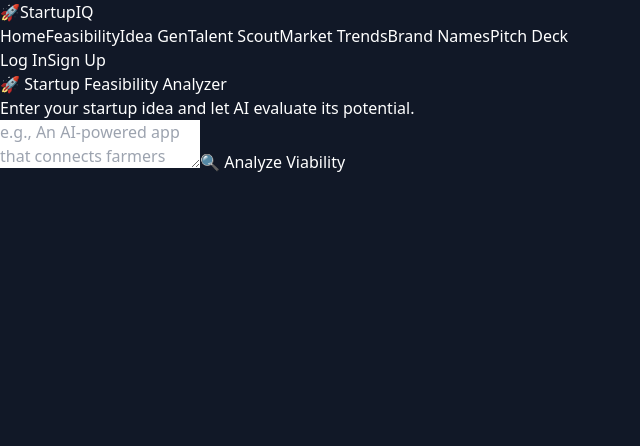
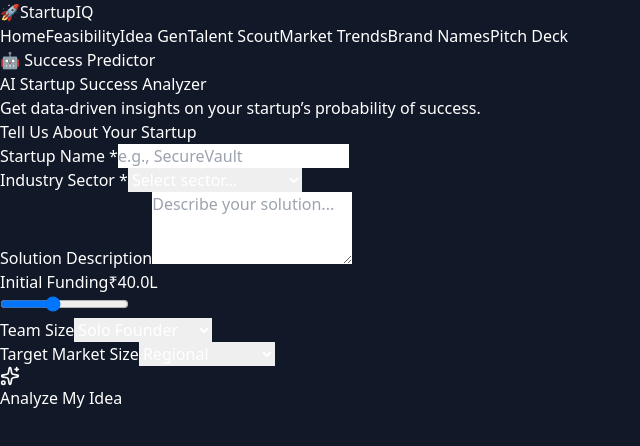
Before and after one commit to Srihariacharya/StartupIQ, a React app in the folder frontend/: page /analyze in a window 1280 px wide. Shown: the top 446 px of the page, without its empty margins (0-640 px from the left). Built offline with nearby package versions, Linux system fonts and the light colour scheme; the HTML template or start-up script is replaced by a standard one.

Commit message:
Updated IdeaAnalyzer

```diff
--- a/frontend/src/components/Navbar.jsx
+++ b/frontend/src/components/Navbar.jsx
@@ -30,13 +30,7 @@
             </div>
           </div>
 
-          {/* Login/Signup Buttons (Visual Only) */}
-          <div className="hidden md:flex items-center gap-4">
-            <button className="text-gray-300 hover:text-white font-medium transition-colors text-sm">Log In</button>
-            <button className="bg-blue-600 hover:bg-blue-500 text-white px-4 py-2 rounded-lg font-medium transition-all shadow-lg shadow-blue-500/20 hover:shadow-blue-500/40 text-sm">
-              Sign Up
-            </button>
-          </div>
+          {/* Login/Signup Buttons REMOVED */}
 
         </div>
       </div>
--- a/frontend/src/pages/IdeaAnalyzer.jsx
+++ b/frontend/src/pages/IdeaAnalyzer.jsx
@@ -1,93 +1,205 @@
 import React, { useState } from 'react';
 import axios from 'axios';
+import { Sparkles, HelpCircle, AlertCircle } from 'lucide-react';
 
 const IdeaAnalyzer = () => {
-  const [idea, setIdea] = useState('');
+  const [formData, setFormData] = useState({
+    startupName: '',
+    industry: '',
+    description: '',
+    funding: 40,
+    teamSize: 'Solo Founder',
+    marketSize: 'Regional',
+    businessModel: 'Subscription',
+    locationCritical: 'No - Fully online/remote',
+    competitors: ''
+  });
+
   const [result, setResult] = useState(null);
   const [loading, setLoading] = useState(false);
+  const [error, setError] = useState('');
 
-  const handleAnalyze = async (e) => {
-    e.preventDefault();
-    if (!idea) return alert("Please enter a startup idea!");
+  const handleChange = (e) => {
+    const { name, value } = e.target;
+    setFormData({ ...formData, [name]: value });
+  };
 
+  const handleSliderChange = (e) => {
+    setFormData({ ...formData, funding: e.target.value });
+  };
+
+  const handleSubmit = async () => {
     setLoading(true);
+    setError('');
     setResult(null);
 
     try {
-      // Make sure this endpoint matches your backend route for feasibility analysis
-      const res = await axios.post('http://127.0.0.1:5000/api/analyze', { idea });
-      setResult(res.data);
+        const response = await axios.post('http://127.0.0.1:5000/api/analyze', formData);
+        setResult(response.data);
     } catch (err) {
         console.error(err);
-      alert("Error analyzing idea. Ensure backend is running.");
+        setError("Could not connect to the server. Ensure Backend is running on port 5000.");
+    } finally {
+        setLoading(false);
     }
-    setLoading(false);
   };
 
   return (
-    <div className="min-h-screen bg-gray-900 text-white p-8 animate-fade-in">
-      <div className="max-w-4xl mx-auto">
-        <h1 className="text-3xl font-bold mb-2 text-center text-transparent bg-clip-text bg-gradient-to-r from-blue-400 to-purple-500">
-          🚀 Startup Feasibility Analyzer
-        </h1>
-        <p className="text-center text-gray-400 mb-8">
-          Enter your startup idea and let AI evaluate its potential.
+    // Updated to match project Dark Theme (bg-gray-900)
+    <div className="min-h-screen bg-gray-900 py-12 px-4 font-sans text-white">
+
+      {/* Header */}
+      <div className="max-w-4xl mx-auto mb-10 text-center md:text-left">
+        <div className="inline-block bg-blue-900/50 text-blue-300 border border-blue-700/50 text-xs font-bold px-3 py-1 rounded-full mb-3">
+          🤖 Success Predictor
+        </div>
+        <h1 className="text-4xl font-bold text-white mb-4">AI Startup Success Analyzer</h1>
+        <p className="text-gray-400 text-lg max-w-2xl">
+          Get data-driven insights on your startup’s probability of success.
         </p>
-
-        {/* Input Section */}
-        <div className="bg-gray-800 p-6 rounded-lg border border-gray-700 shadow-xl mb-8">
-          <textarea
-            className="w-full p-4 bg-gray-900 border border-gray-700 rounded-lg text-white focus:border-blue-500 outline-none h-32"
-            placeholder="e.g., An AI-powered app that connects farmers directly with consumers..."
-            value={idea}
-            onChange={(e) => setIdea(e.target.value)}
-          ></textarea>
-
-          <button
-            onClick={handleAnalyze}
-            disabled={loading}
-            className="w-full mt-4 bg-gradient-to-r from-blue-600 to-purple-600 hover:opacity-90 py-3 rounded-lg font-bold text-white transition-all shadow-lg"
-          >
-            {loading ? "Analyzing with Gemini AI..." : "🔍 Analyze Viability"}
-          </button>
       </div>
 
-        {/* Results Section */}
-        {result && (
-          <div className="space-y-6 animate-fade-in-up">
+      <div className="max-w-4xl mx-auto grid gap-8">
 
-            {/* Score Card */}
-            <div className="bg-gray-800 p-6 rounded-lg border border-gray-700 flex justify-between items-center">
+        {/* INPUT FORM - Dark Card */}
+        <div className="bg-gray-800 rounded-2xl shadow-xl border border-gray-700 p-8">
+            <h2 className="text-xl font-bold text-white mb-6 border-b border-gray-700 pb-4">
+            Tell Us About Your Startup
+            </h2>
+
+            <div className="space-y-6">
+                {/* Row 1 */}
+                <div className="grid md:grid-cols-2 gap-6">
                     <div>
-                <h3 className="text-xl font-bold text-white">Viability Score</h3>
-                <p className="text-gray-400">Based on market, tech, and competition</p>
+                    <label className="block text-sm font-semibold text-gray-300 mb-2">Startup Name *</label>
+                    <input
+                      type="text"
+                      name="startupName"
+                      placeholder="e.g., SecureVault"
+                      className="w-full p-3 bg-gray-700 border border-gray-600 rounded-lg text-white placeholder-gray-400 focus:border-blue-500 focus:ring-1 focus:ring-blue-500 outline-none transition-all"
+                      onChange={handleChange}
+                    />
                     </div>
-              <div className="text-4xl font-bold text-green-400 border-4 border-green-400 rounded-full w-24 h-24 flex items-center justify-center">
-                {result.score}/100
+                    <div>
+                    <label className="block text-sm font-semibold text-gray-300 mb-2">Industry Sector *</label>
+                    <select
+                      name="industry"
+                      className="w-full p-3 bg-gray-700 border border-gray-600 rounded-lg text-white focus:border-blue-500 outline-none"
+                      onChange={handleChange}
+                    >
+                        <option value="">Select sector...</option>
+                        <option value="AI">Artificial Intelligence</option>
+                        <option value="Fintech">Fintech</option>
+                        <option value="Edtech">Edtech</option>
+                        <option value="Healthcare">Healthcare</option>
+                        <option value="E-commerce">E-commerce</option>
+                    </select>
                     </div>
                 </div>
 
-            {/* Analysis Details */}
-            <div className="grid md:grid-cols-2 gap-6">
-              <div className="bg-gray-800 p-5 rounded-lg border-l-4 border-green-500">
-                <h4 className="font-bold text-green-400 mb-2">✅ Strengths</h4>
-                <p className="text-gray-300 text-sm whitespace-pre-line">{result.strengths}</p>
+                {/* Description */}
+                <div>
+                    <label className="block text-sm font-semibold text-gray-300 mb-2">Solution Description</label>
+                    <textarea
+                      name="description"
+                      placeholder="Describe your solution..."
+                      rows="3"
+                      className="w-full p-3 bg-gray-700 border border-gray-600 rounded-lg text-white placeholder-gray-400 focus:border-blue-500 outline-none resize-none"
+                      onChange={handleChange}
+                    ></textarea>
                 </div>
 
-              <div className="bg-gray-800 p-5 rounded-lg border-l-4 border-red-500">
-                <h4 className="font-bold text-red-400 mb-2">⚠️ Weaknesses</h4>
-                <p className="text-gray-300 text-sm whitespace-pre-line">{result.weaknesses}</p>
+                {/* Funding Slider */}
+                <div>
+                    <div className="flex justify-between mb-2">
+                        <label className="block text-sm font-semibold text-gray-300">Initial Funding</label>
+                        <span className="text-blue-400 font-bold">₹{formData.funding}.0L</span>
+                    </div>
+                    <input
+                      type="range"
+                      min="0"
+                      max="100"
+                      value={formData.funding}
+                      onChange={handleSliderChange}
+                      className="w-full h-2 bg-gray-600 rounded-lg appearance-none cursor-pointer accent-blue-500"
+                    />
+                </div>
+
+                {/* Team & Market */}
+                <div className="grid md:grid-cols-2 gap-6">
+                    <div>
+                        <label className="block text-sm font-semibold text-gray-300 mb-2">Team Size</label>
+                        <select
+                          name="teamSize"
+                          className="w-full p-3 bg-gray-700 border border-gray-600 rounded-lg text-white focus:border-blue-500 outline-none"
+                          onChange={handleChange}
+                        >
+                            <option>Solo Founder</option>
+                            <option>2-5 Employees</option>
+                            <option>5-10 Employees</option>
+                        </select>
+                    </div>
+                    <div>
+                        <label className="block text-sm font-semibold text-gray-300 mb-2">Target Market Size</label>
+                        <select
+                          name="marketSize"
+                          className="w-full p-3 bg-gray-700 border border-gray-600 rounded-lg text-white focus:border-blue-500 outline-none"
+                          onChange={handleChange}
+                        >
+                            <option>Regional</option>
+                            <option>National (India)</option>
+                            <option>Global</option>
+                        </select>
                     </div>
                 </div>
 
-            {/* AI Suggestion */}
-            <div className="bg-blue-900/20 p-6 rounded-lg border border-blue-500/30">
-              <h4 className="font-bold text-blue-300 mb-2">💡 Gemini's Verdict</h4>
-              <p className="text-gray-200 italic">"{result.verdict}"</p>
+                {/* Button */}
+                <button
+                  onClick={handleSubmit}
+                  disabled={loading}
+                  className="w-full bg-blue-600 hover:bg-blue-500 text-white font-bold text-lg py-4 rounded-xl shadow-lg transition-all flex justify-center items-center gap-2 disabled:opacity-50 disabled:cursor-not-allowed"
+                >
+                    {loading ? "Analyzing..." : <><Sparkles size={20} /> Analyze My Idea</>}
+                </button>
+
+                {error && <p className="text-red-400 text-center text-sm bg-red-900/20 p-2 rounded border border-red-900">{error}</p>}
+            </div>
         </div>
 
+        {/* RESULTS SECTION - Adjusted for Dark Mode */}
+        {result && (
+            <div className="bg-gray-800 text-white rounded-2xl shadow-2xl p-8 border border-emerald-500/30 animate-in fade-in slide-in-from-bottom-4">
+                <div className="flex flex-col md:flex-row items-center justify-between gap-8">
+
+                    {/* Score Circle */}
+                    <div className="text-center">
+                        <div className="w-32 h-32 rounded-full border-8 border-emerald-500 flex items-center justify-center text-4xl font-bold shadow-[0_0_20px_rgba(16,185,129,0.3)] bg-gray-900">
+                            {result.score}%
+                        </div>
+                        <p className="mt-2 text-emerald-400 font-semibold tracking-wider uppercase text-sm">Success Probability</p>
+                    </div>
+
+                    {/* Text Analysis */}
+                    <div className="flex-1">
+                        <h3 className="text-2xl font-bold mb-2 text-white">Analysis Report</h3>
+                        <p className="text-gray-300 mb-6 text-lg leading-relaxed">{result.analysis}</p>
+
+                        <div className="bg-gray-700/50 p-5 rounded-lg border-l-4 border-yellow-500">
+                            <h4 className="font-bold text-yellow-500 mb-3 flex items-center gap-2"><AlertCircle size={18}/> Recommendations</h4>
+                            <ul className="space-y-3">
+                                {result.recommendations.map((rec, idx) => (
+                                    <li key={idx} className="flex items-start gap-3 text-gray-300 text-sm">
+                                        <span className="mt-1.5 w-1.5 h-1.5 rounded-full bg-yellow-500 flex-shrink-0"></span>
+                                        {rec}
+                                    </li>
+                                ))}
+                            </ul>
+                        </div>
+                    </div>
+                </div>
             </div>
         )}
+
       </div>
     </div>
   );
```
Also changed, not shown: 1 other file (tests, documents, lock files or other folders). Lines whose indentation alone changed are shown as unchanged.
